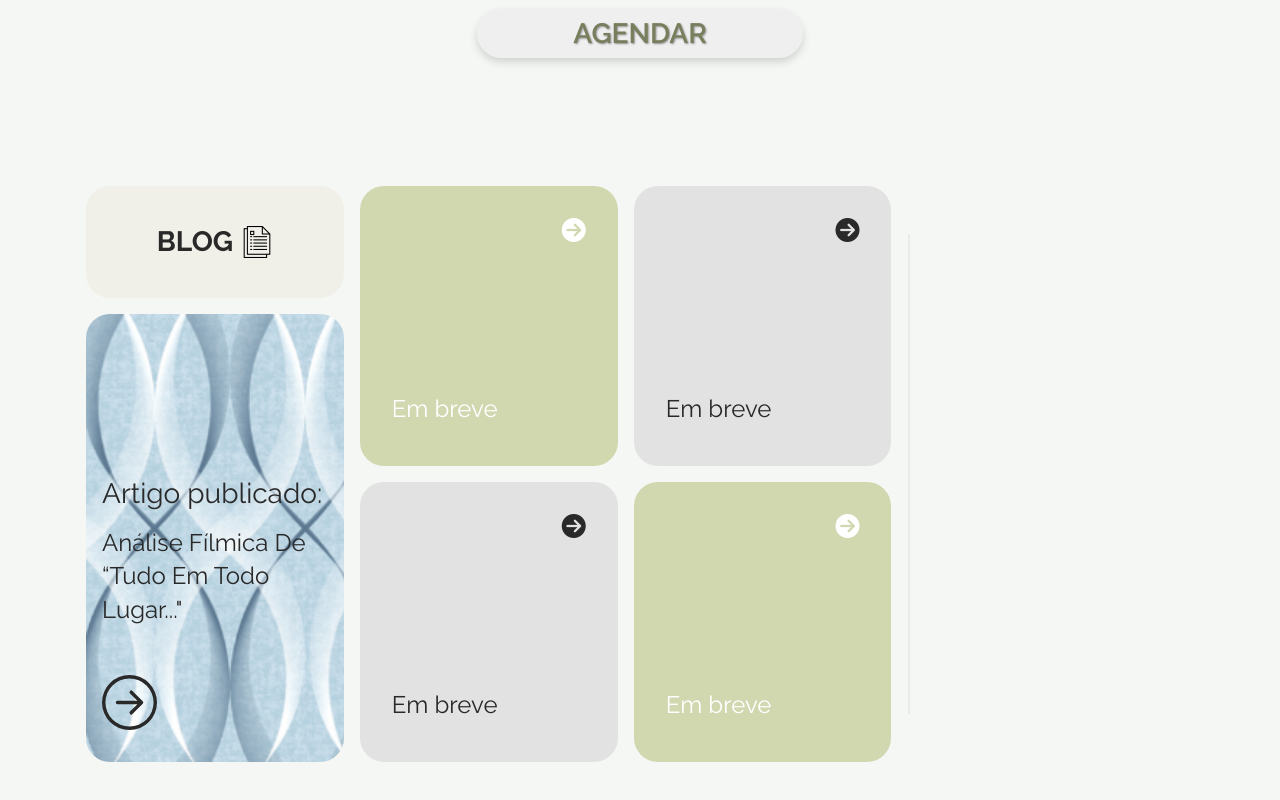
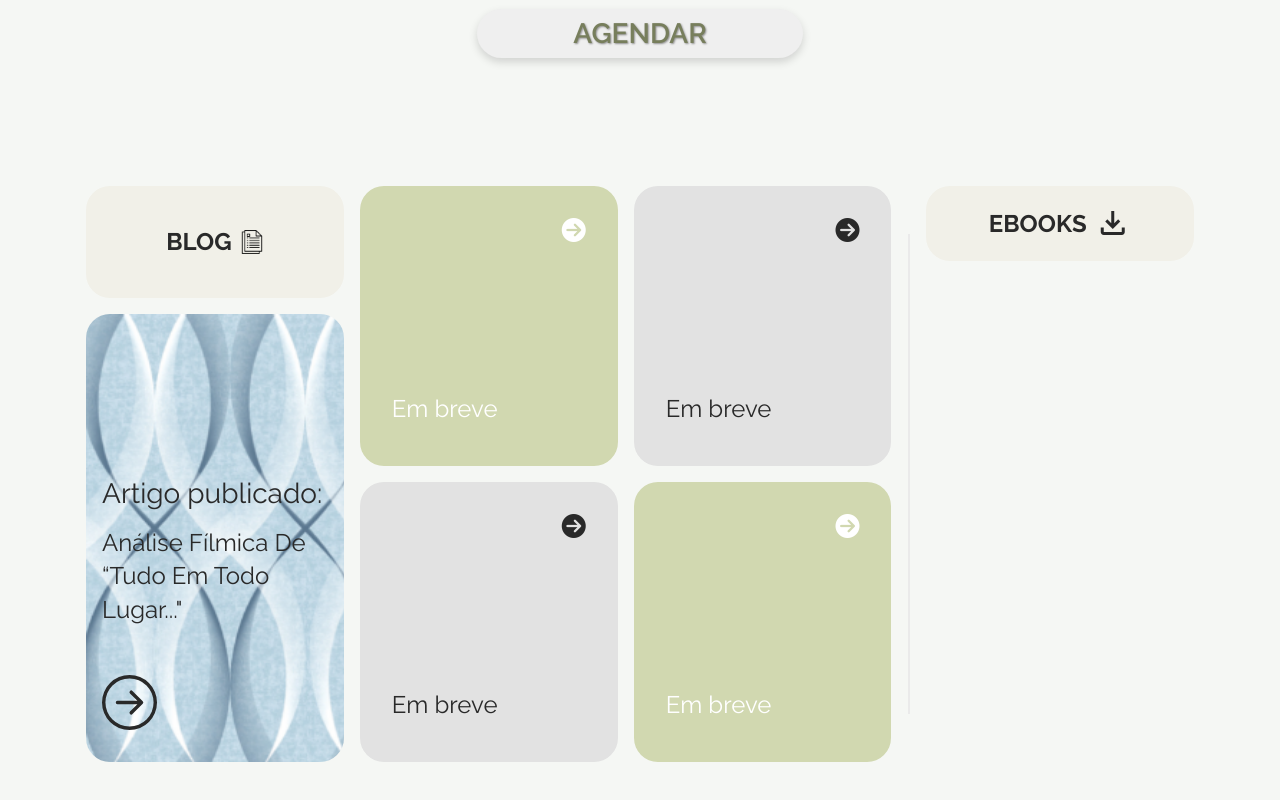
Before and after one commit to jacguima/jacqueline-guimaraes, a React (Create React App) app: page / in a window 1280 px wide. Shown: the part 6350-7150 px from the top of the page. Built offline with nearby package versions, Linux system fonts and the light colour scheme.

Commit message:
Add ebook card to mosaic component
Introduced a new "ebook" card in the mosaic component with text and an icon. Updated the corresponding CSS to style the "ebook" card, ensuring consistent formatting and visual hierarchy.

```diff
--- a/src/componentes/mosaic/mosaic.css
+++ b/src/componentes/mosaic/mosaic.css
@@ -19,15 +19,23 @@
         }
     }
 
-    .blog {
+    .blog, .ebook {
         background: #f1f0e8;
         align-items: center;
         justify-content: center;
         gap: .5rem;
         color: #292929;
 
+        h3 {
+        font-size: 1.5rem;
+        }
+
         img {
-            width: 2rem;
+            width: 1.5rem;
+        }
+
+        span {
+            font-size: 2.25rem;
         }
     }
 
@@ -80,4 +88,7 @@
         background: #e2e2e2;
         color: #292929;
     }
+
+    .ebook {
+    }
 }
--- a/src/componentes/mosaic/mosaic.js
+++ b/src/componentes/mosaic/mosaic.js
@@ -103,7 +103,10 @@ const Mosaic = () => {
           }}
         >
           <div style={{ display: "flex", flex: 1 }}>
-            <div className={"mosaic-card soon"}></div>
+            <div className={"mosaic-card ebook"}>
+              <h3>EBOOKS</h3>
+              <span className="material-symbols-outlined">download</span>
+            </div>
           </div>
           <div style={{ display: "flex", flex: 2 }}>
             <div className={"mosaic-card soon"}></div>
```
